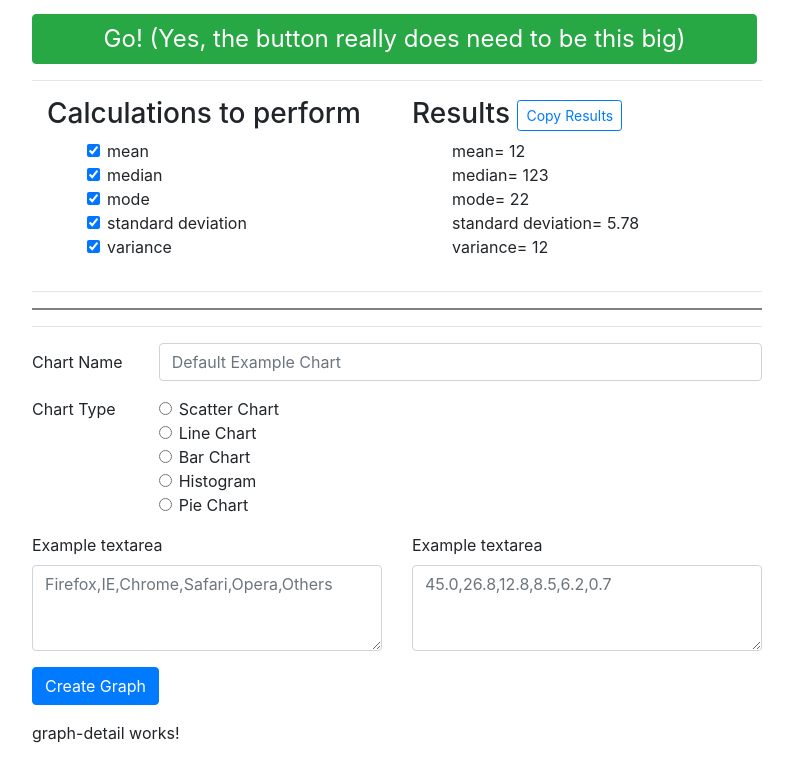
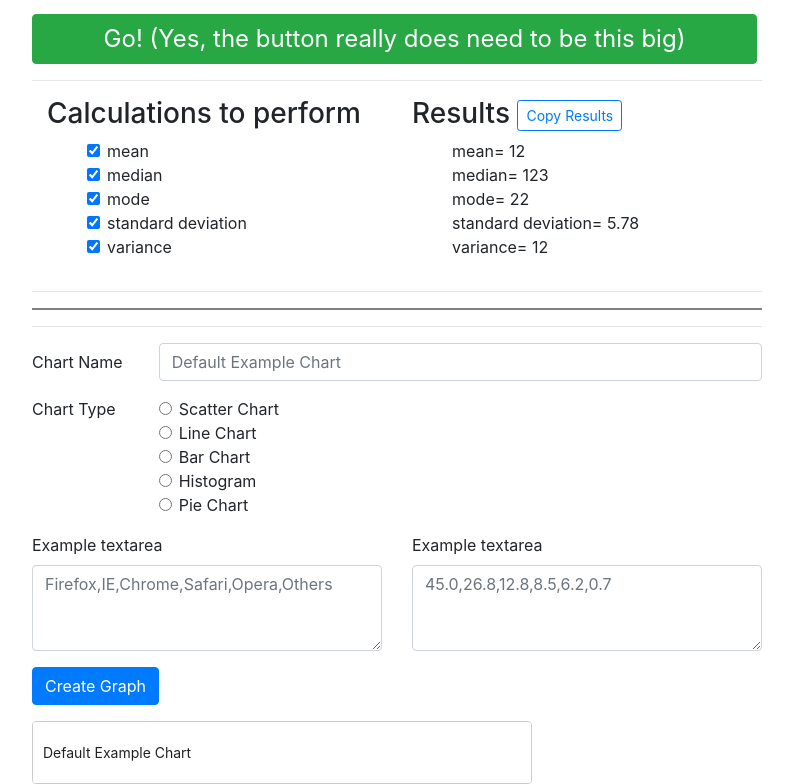
Before and after one commit to DylanJamesZapzalka/csstat.com, an Angular app in the folder csstat/: page / in a window 1280 px wide. Shown: the part 364-1148 px from the top of the page, without its empty margins (53-846 px from the left). Before the commit the page ends 1125 px from the top, so only its background shows below. Built offline with nearby package versions, Linux system fonts and the light colour scheme; what angular-google-charts would draw is missing.

Commit message:
Drag and dop enabled

```diff
--- a/csstat/package.json
+++ b/csstat/package.json
@@ -11,17 +11,21 @@
   },
   "private": true,
   "dependencies": {
-    "@angular/animations": "~11.2.1",
+    "-": "0.0.1",
+    "@angular/animations": "^11.2.9",
+    "@angular/cdk": "^11.2.8",
     "@angular/common": "~11.2.1",
     "@angular/compiler": "~11.2.1",
     "@angular/core": "~11.2.1",
     "@angular/forms": "~11.2.1",
+    "@angular/material": "^11.2.8",
     "@angular/platform-browser": "~11.2.1",
     "@angular/platform-browser-dynamic": "~11.2.1",
     "@angular/router": "~11.2.1",
     "angular-google-charts": "^2.0.1",
     "bootstrap": "^4.6.0",
     "rxjs": "~6.6.0",
+    "save": "^2.4.0",
     "tslib": "^2.0.0",
     "zone.js": "~0.11.3"
   },
--- a/csstat/src/app/app.module.ts
+++ b/csstat/src/app/app.module.ts
@@ -11,6 +11,7 @@
 import { GoogleChartsModule } from 'angular-google-charts';
 import { FormsModule } from '@angular/forms';
 import { GraphDetailComponent } from './graph-detail/graph-detail.component';
+import {DragDropModule} from '@angular/cdk/drag-drop';
 
 
 @NgModule({
@@ -27,6 +28,7 @@
     BrowserModule,
     GoogleChartsModule,
     FormsModule,
+    DragDropModule,
   ],
   providers: [],
   bootstrap: [AppComponent]
--- a/csstat/src/app/graph-detail/graph-detail.component.css
+++ b/csstat/src/app/graph-detail/graph-detail.component.css
@@ -0,0 +1,51 @@
+.example-list {
+    width: 500px;
+    max-width: 100%;
+    border: solid 1px #ccc;
+    min-height: 60px;
+    display: block;
+    background: white;
+    border-radius: 4px;
+    overflow: hidden;
+  }
+
+  .example-box {
+    padding: 20px 10px;
+    border-bottom: solid 1px #ccc;
+    color: rgba(0, 0, 0, 0.87);
+    display: flex;
+    flex-direction: row;
+    align-items: center;
+    justify-content: space-between;
+    box-sizing: border-box;
+    cursor: move;
+    background: white;
+    font-size: 14px;
+  }
+
+  .cdk-drag-preview {
+    box-sizing: border-box;
+    border-radius: 4px;
+    box-shadow: 0 5px 5px -3px rgba(0, 0, 0, 0.2),
+                0 8px 10px 1px rgba(0, 0, 0, 0.14),
+                0 3px 14px 2px rgba(0, 0, 0, 0.12);
+  }
+
+  .cdk-drag-animating {
+    transition: transform 250ms cubic-bezier(0, 0, 0.2, 1);
+  }
+
+  .example-box:last-child {
+    border: none;
+  }
+
+  .example-list.cdk-drop-list-dragging .example-box:not(.cdk-drag-placeholder) {
+    transition: transform 250ms cubic-bezier(0, 0, 0.2, 1);
+  }
+
+  .example-custom-placeholder {
+    background: #ccc;
+    border: dotted 3px #999;
+    min-height: 60px;
+    transition: transform 250ms cubic-bezier(0, 0, 0.2, 1);
+  }
--- a/csstat/src/app/graph-detail/graph-detail.component.html
+++ b/csstat/src/app/graph-detail/graph-detail.component.html
@@ -1 +1,6 @@
-<p>graph-detail works!</p>
+<div cdkDropList class="example-list" (cdkDropListDropped)="drop($event)">
+    <div class="example-box" *ngFor="let graph of graphs" cdkDrag>
+      <div class="example-custom-placeholder" *cdkDragPlaceholder></div>
+      {{graph.title}}
+    </div>
+</div>
--- a/csstat/src/app/graph-detail/graph-detail.component.ts
+++ b/csstat/src/app/graph-detail/graph-detail.component.ts
@@ -1,4 +1,9 @@
 import { Component, OnInit } from '@angular/core';
+import {CdkDragDrop, moveItemInArray} from '@angular/cdk/drag-drop';
+import { Graph } from '../graph';
+import { GraphService } from '../graph.service';
+
+
 
 @Component({
   selector: 'app-graph-detail',
@@ -7,7 +12,25 @@
 })
 export class GraphDetailComponent implements OnInit {
 
-  constructor() { }
+  constructor(private graphService: GraphService) { }
+
+  graphs: Graph[] = this.graphService.graphs;
+
+  movies = [
+    'Episode I - The Phantom Menace',
+    'Episode II - Attack of the Clones',
+    'Episode III - Revenge of the Sith',
+    'Episode IV - A New Hope',
+    'Episode V - The Empire Strikes Back',
+    'Episode VI - Return of the Jedi',
+    'Episode VII - The Force Awakens',
+    'Episode VIII - The Last Jedi',
+    'Episode IX – The Rise of Skywalker'
+  ];
+
+  drop(event: CdkDragDrop<string[]>) {
+    moveItemInArray(this.graphs, event.previousIndex, event.currentIndex);
+  }
 
   ngOnInit(): void {
   }
```
Also changed, not shown: 1 other file (tests, documents, lock files or other folders).
